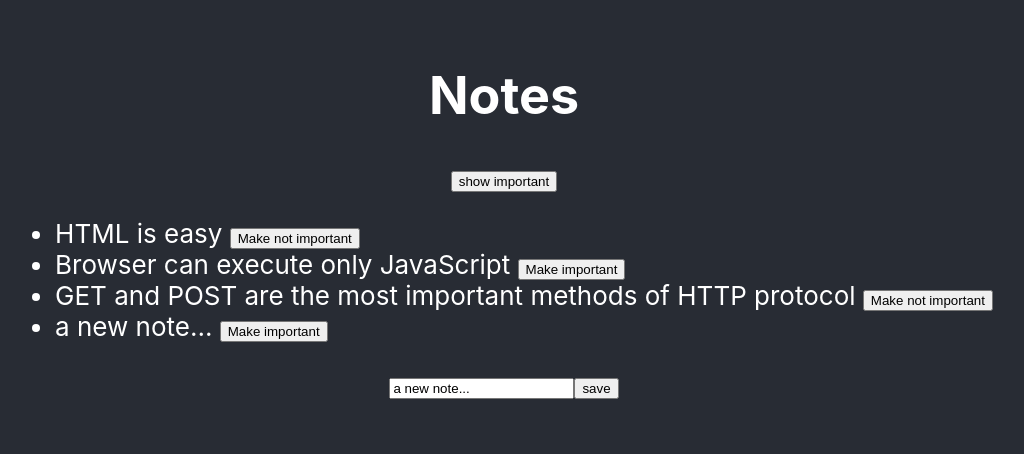
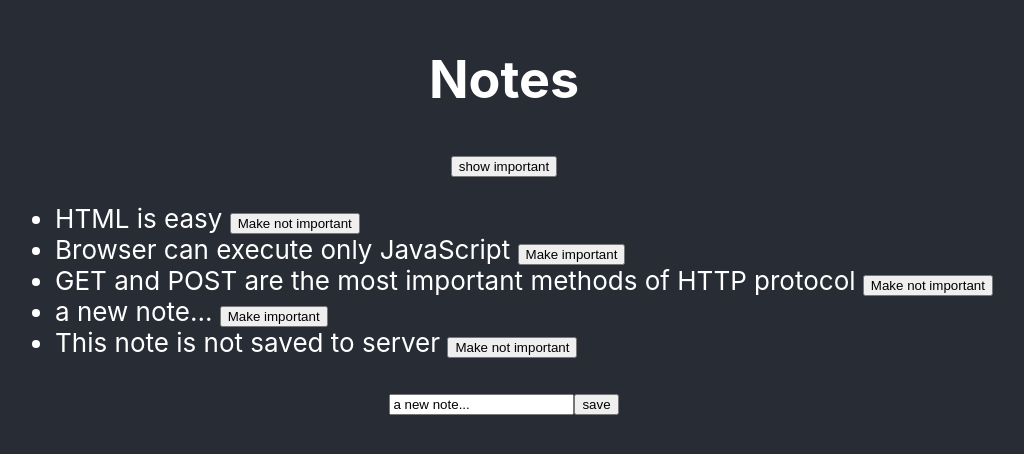
Before and after one commit to josenaldo/full-stack-open-2022, a React (Create React App) app in the folder part2/notes/: page / in a window 1280 px wide. Shown: the part 186-640 px from the top of the page, without its empty margins (136-1160 px from the left). Built offline with nearby package versions, Linux system fonts and the light colour scheme; data requests are answered from the project's data file; the HTML template or start-up script is replaced by a standard one.

Commit message:
:sparkles: feat: Add error handling
Toggling the importance of the note should now include error handling.
To mimic an error in the note's importance toggling, create and add a fake note (one that does not exist in the database) to the note list.

```diff
--- a/part2/notes/src/App.js
+++ b/part2/notes/src/App.js
@@ -27,9 +27,17 @@
         const note = notes.find((n) => n.id === id)
         const changeNote = { ...note, important: !note.important }
 
-        noteService.update(id, changeNote).then((returnedNote) => {
-            setNotes(notes.map((n) => (n.id !== id ? n : returnedNote)))
-        })
+        noteService
+            .update(id, changeNote)
+            .then((returnedNote) => {
+                setNotes(notes.map((n) => (n.id !== id ? n : returnedNote)))
+            })
+            .catch((error) => {
+                alert(
+                    `the note '${note.content}' was already deleted from server`
+                )
+                setNotes(notes.filter((n) => n.id !== id))
+            })
     }
 
     const addNote = (event) => {
--- a/part2/notes/src/services/notes.js
+++ b/part2/notes/src/services/notes.js
@@ -3,7 +3,15 @@
 
 const getAll = () => {
     const request = axios.get(baseUrl)
-    return request.then((response) => response.data)
+
+    const nonExisting = {
+        id: 10000,
+        content: 'This note is not saved to server',
+        date: '2019-05-30T17:30:31.098Z',
+        important: true,
+    }
+
+    return request.then((response) => response.data.concat(nonExisting))
 }
 
 const create = (newObject) => {
```
